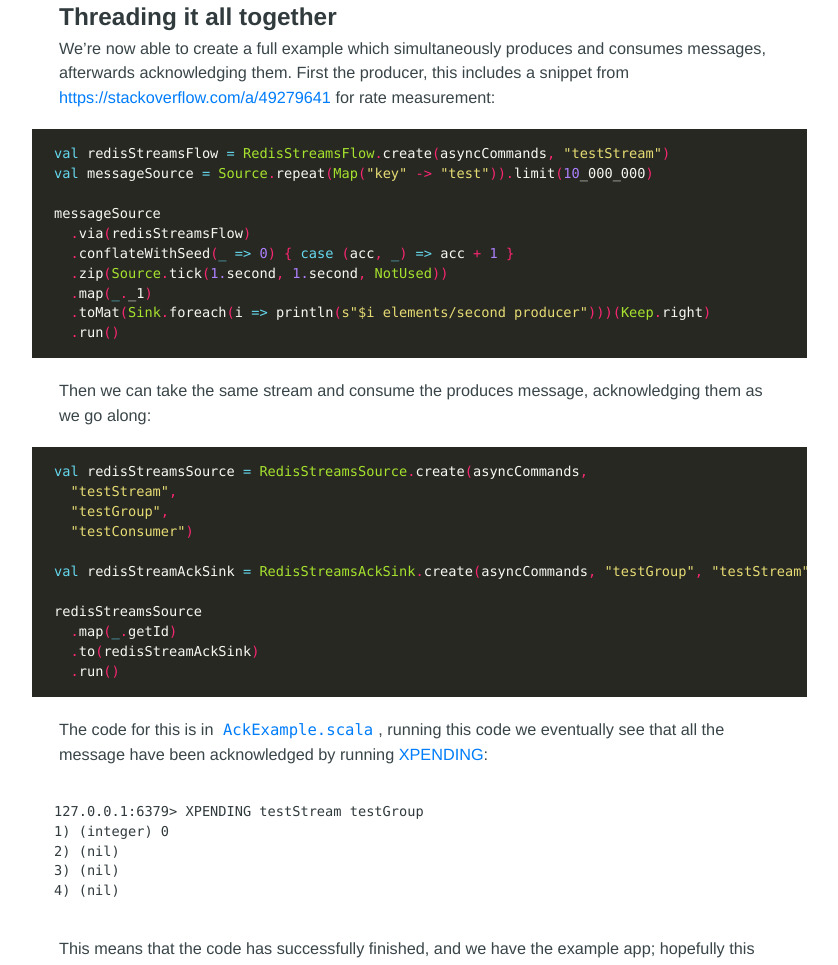
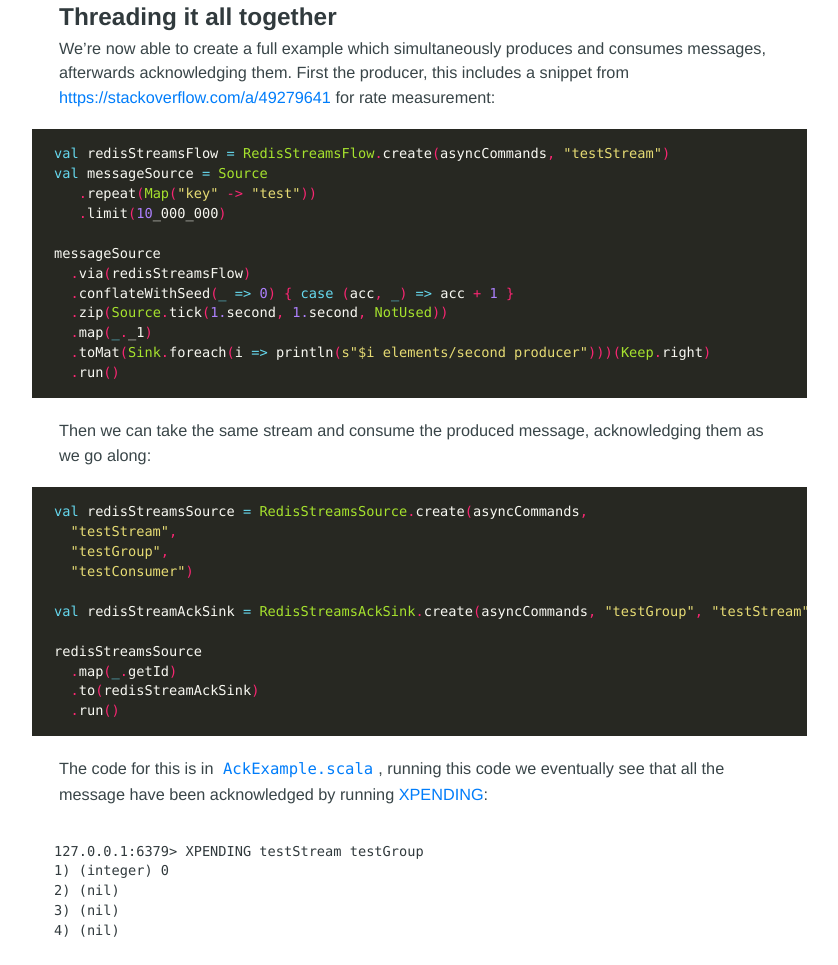
Before and after one commit to vlukiyanov/vlukiyanov.github.io, a plain HTML site: page exploring-redis-streams-with-akka-streams/index.html in a window 1280 px wide. Shown: the part 3502-4467 px from the top of the page, without its empty margins (222-1060 px from the left). Drawn offline with Linux system fonts and the light colour scheme.

Commit message:
fix typo and make code more readable

```diff
--- a/exploring-redis-streams-with-akka-streams/index.html
+++ b/exploring-redis-streams-with-akka-streams/index.html
@@ -60,7 +60,7 @@
     },
     "image": "https://vlukiyanov.github.io",
     "url" : "https:\/\/vlukiyanov.github.io\/exploring-redis-streams-with-akka-streams\/",
-    "wordCount" : "1083",
+    "wordCount" : "1085",
     "genre" : [ "akka" , "redis" , "streams" , "scala" , "exploration" ],
     "keywords" : [ ]
     }
@@ -187,7 +187,9 @@ graph LR;
 </code></pre></div><h1 id="threading-it-all-together">Threading it all together</h1>
 <p>We&rsquo;re now able to create a full example which simultaneously produces and consumes messages, afterwards acknowledging them. First the producer, this includes a snippet from <a href="https://stackoverflow.com/a/49279641">https://stackoverflow.com/a/49279641</a> for rate measurement:</p>
 <div class="highlight"><pre class="chroma"><code class="language-scala" data-lang="scala"><span class="k">val</span> <span class="n">redisStreamsFlow</span> <span class="k">=</span> <span class="nc">RedisStreamsFlow</span><span class="o">.</span><span class="n">create</span><span class="o">(</span><span class="n">asyncCommands</span><span class="o">,</span> <span class="s">&#34;testStream&#34;</span><span class="o">)</span>
-<span class="k">val</span> <span class="n">messageSource</span> <span class="k">=</span> <span class="nc">Source</span><span class="o">.</span><span class="n">repeat</span><span class="o">(</span><span class="nc">Map</span><span class="o">(</span><span class="s">&#34;key&#34;</span> <span class="o">-&gt;</span> <span class="s">&#34;test&#34;</span><span class="o">)).</span><span class="n">limit</span><span class="o">(</span><span class="mi">10</span><span class="n">_000_000</span><span class="o">)</span>
+<span class="k">val</span> <span class="n">messageSource</span> <span class="k">=</span> <span class="nc">Source</span>
+   <span class="o">.</span><span class="n">repeat</span><span class="o">(</span><span class="nc">Map</span><span class="o">(</span><span class="s">&#34;key&#34;</span> <span class="o">-&gt;</span> <span class="s">&#34;test&#34;</span><span class="o">))</span>
+   <span class="o">.</span><span class="n">limit</span><span class="o">(</span><span class="mi">10</span><span class="n">_000_000</span><span class="o">)</span>
 
 <span class="n">messageSource</span>
   <span class="o">.</span><span class="n">via</span><span class="o">(</span><span class="n">redisStreamsFlow</span><span class="o">)</span>
@@ -196,7 +198,7 @@ graph LR;
   <span class="o">.</span><span class="n">map</span><span class="o">(</span><span class="k">_</span><span class="o">.</span><span class="n">_1</span><span class="o">)</span>
   <span class="o">.</span><span class="n">toMat</span><span class="o">(</span><span class="nc">Sink</span><span class="o">.</span><span class="n">foreach</span><span class="o">(</span><span class="n">i</span> <span class="k">=&gt;</span> <span class="n">println</span><span class="o">(</span><span class="s">s&#34;</span><span class="si">$i</span><span class="s"> elements/second producer&#34;</span><span class="o">)))(</span><span class="nc">Keep</span><span class="o">.</span><span class="n">right</span><span class="o">)</span>
   <span class="o">.</span><span class="n">run</span><span class="o">()</span>
-</code></pre></div><p>Then we can take the same stream and consume the produces message, acknowledging them as we go along:</p>
+</code></pre></div><p>Then we can take the same stream and consume the produced message, acknowledging them as we go along:</p>
 <div class="highlight"><pre class="chroma"><code class="language-scala" data-lang="scala"><span class="k">val</span> <span class="n">redisStreamsSource</span> <span class="k">=</span> <span class="nc">RedisStreamsSource</span><span class="o">.</span><span class="n">create</span><span class="o">(</span><span class="n">asyncCommands</span><span class="o">,</span>
   <span class="s">&#34;testStream&#34;</span><span class="o">,</span>
   <span class="s">&#34;testGroup&#34;</span><span class="o">,</span>
```
